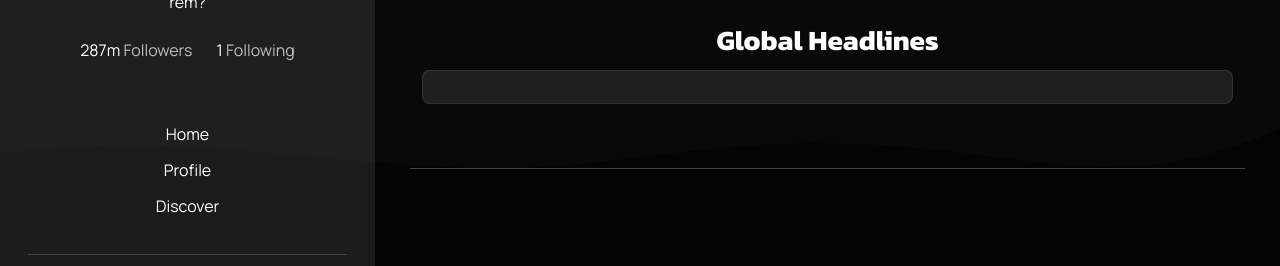
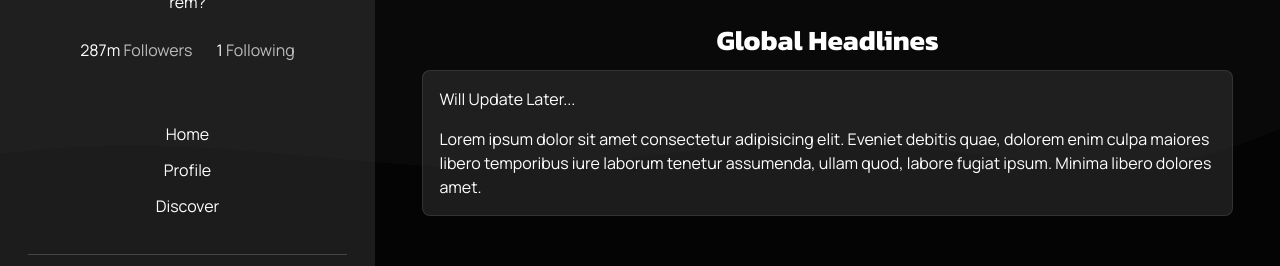
Before and after one commit to TDG-Org/Statue-Status, a React (Create React App) app in the folder client/: page / in a window 1280 px wide. Shown: the part 417-683 px from the top of the page. Built offline with nearby package versions, Linux system fonts and the light colour scheme.

Commit message:
minor changes

```diff
--- a/client/src/components/Home/Main.jsx
+++ b/client/src/components/Home/Main.jsx
@@ -16,7 +16,10 @@ const Main = ({ data }) => {
 
   // Validate Component's Props
   Main.propTypes = {
-    data: PropTypes.object,
+    data: PropTypes.oneOfType([
+      PropTypes.array,
+      PropTypes.object
+    ]),
   };
 
   const [richestData, setRichestData] = useState(data);
--- a/client/src/components/Home/News.jsx
+++ b/client/src/components/Home/News.jsx
@@ -1,9 +1,22 @@
-import React from "react";
+import React, { useState, useEffect } from "react";
+
+// Link
+import { Link } from "react-router-dom";
+
+// Proptypes
+import PropTypes from "prop-types";
 
 const News = () => {
+
+  // Validate Component's Props
+  News.propTypes = {
+    data: PropTypes.object,
+};
+
   return (
     <div className="pallet">
-
+      <p>Will Update Later...</p>
+      Lorem ipsum dolor sit amet consectetur adipisicing elit. Eveniet debitis quae, dolorem enim culpa maiores libero temporibus iure laborum tenetur assumenda, ullam quod, labore fugiat ipsum. Minima libero dolores amet.
     </div>
   );
 };
--- a/client/src/sass/main.scss
+++ b/client/src/sass/main.scss
@@ -96,7 +96,6 @@ textarea {
     font-family: 'Manrope', sans-serif;
   }
 }
-
 
 p, span, em, li, a, i, div {
   color: $light-clr;
```
